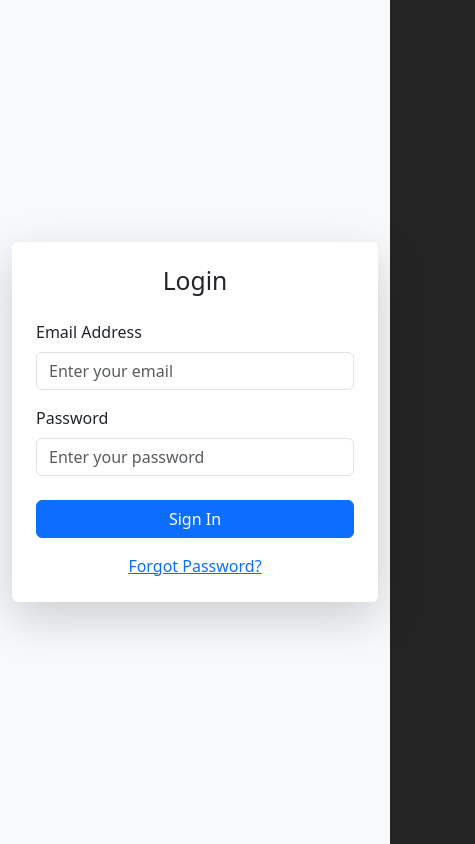
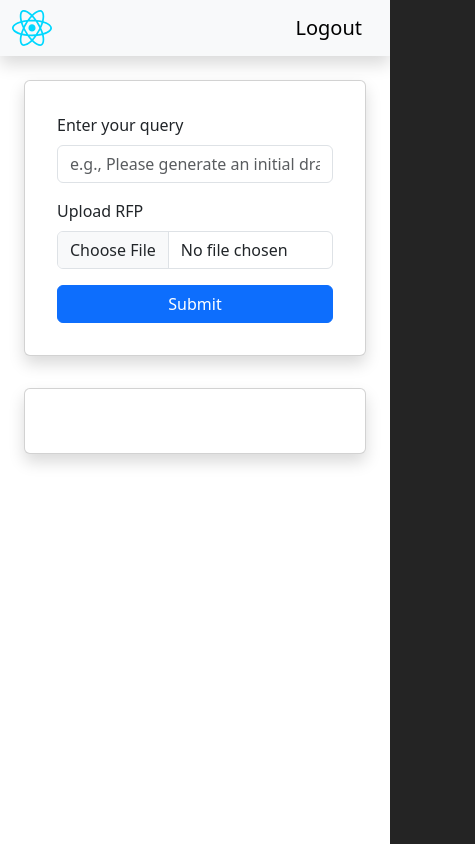
Before and after one commit to asad-amjad/bot-app, a React (Vite) app: page /#/dashboard in a window 390 px wide. Shown: the top 844 px of the page, 475 px wide, since content can reach past the window. Built offline with nearby package versions, Linux system fonts and the light colour scheme.

Commit message:
left panel and content

```diff
--- a/package.json
+++ b/package.json
@@ -13,7 +13,9 @@
     "bootstrap": "^5.3.3",
     "marked": "^14.0.0",
     "react": "^18.3.1",
-    "react-dom": "^18.3.1"
+    "react-bootstrap": "^2.10.4",
+    "react-dom": "^18.3.1",
+    "react-router-dom": "^6.26.1"
   },
   "devDependencies": {
     "@eslint/js": "^9.9.0",
--- a/src/App.css
+++ b/src/App.css
@@ -1,3 +1,4 @@
 #root {
   margin: 0 auto;
+  min-height: 100vh;
 }
--- a/src/App.jsx
+++ b/src/App.jsx
@@ -1,12 +1,18 @@
 import SignIn from "./Sign-In";
 import Dashboard from "./Dashboard";
 import "./App.css";
+import { Route, HashRouter as Router, Routes } from "react-router-dom";
 
 function App() {
   return (
     <>
-      <SignIn />
-      <Dashboard />
+
+      <Router>
+        <Routes>
+          <Route path={"/dashboard"} element={<Dashboard />} />
+          <Route path={"/"} element={<SignIn />} />
+        </Routes>
+      </Router>
     </>
   );
 }
--- a/src/Dashboard.jsx
+++ b/src/Dashboard.jsx
@@ -1,13 +1,17 @@
 import { useState } from "react";
 import { marked } from "marked";
 import { markdownContent } from "./markdownData";
+import styles from "./Dashboard.module.css";
+import TopNavbar from "./TopNavbar";
+import { Card, CardBody, Container } from "react-bootstrap";
+import LeftPanel from "./LeftPanel";
 
 const Dashboard = () => {
   const [query, setQuery] = useState("");
-  const [response, setResponse] = useState(markdownContent);
+  const [response, setResponse] = useState("");
   const [loading, setLoading] = useState(false);
 
-  const handleFileUpload = (event) => {
+  const handleFileUpload = () => {
     // const file = event.target.files[0];
     // Handle file processing and API call
   };
@@ -16,57 +20,22 @@ const Dashboard = () => {
     setLoading(true);
     // Mock API call
     setTimeout(() => {
-      setResponse(
-        `# Sample Response\n\nThis is a **Markdown** response to demonstrate the formatting.`
-      );
+      setResponse(markdownContent);
       setLoading(false);
     }, 1000);
   };
 
   return (
-    <div className="container-fluid min-vh-100 d-flex justify-content-center align-items-center bg-light p-3">
-      {/* Left Panel: User Input Section */}
-      <div className="col-md-3 p-3 bg-white shadow rounded h-100">
-        <div className="mb-3">
-          <label
-            className="form-label"
-            htmlFor="query"
-          >
-            Enter your query
-          </label>
-          <input
-            type="text"
-            id="query"
-            value={query}
-            onChange={(e) => setQuery(e.target.value)}
-            placeholder="e.g., Please generate an initial draft response to this RFP"
-            className="form-control"
+    <>
+      <TopNavbar />
+      <Container className={styles.container}>
+        <LeftPanel
+          handleQuerySubmit={handleQuerySubmit}
+          handleFileUpload={handleFileUpload}
         />
-        </div>
-        <div className="mb-3">
-          <label
-            className="form-label"
-            htmlFor="upload"
-          >
-            Upload RFP
-          </label>
-          <input
-            type="file"
-            id="upload"
-            onChange={handleFileUpload}
-            className="form-control"
-          />
-        </div>
-        <button
-          onClick={handleQuerySubmit}
-          className="btn btn-primary w-100"
-        >
-          Submit
-        </button>
-      </div>
-
         {/* Right Panel: Response Display */}
-      <div className="col-md-9 ms-3 p-3 bg-white shadow rounded h-100">
+        <Card className={`col-md-9 ${styles.rightPanel} shadow `}>
+          <CardBody>
             {loading ? (
               <div className="d-flex justify-content-center align-items-center h-100">
                 <div className="spinner-border" role="status">
@@ -76,11 +45,14 @@ const Dashboard = () => {
             ) : (
               <div
                 dangerouslySetInnerHTML={{ __html: marked(response) }}
-            className="h-100 overflow-auto"
+                className={styles.markdownContent}
               />
             )}
-      </div>
-    </div>
+            {/* </div> */}
+          </CardBody>
+        </Card>
+      </Container>
+    </>
   );
 };
 
--- /dev/null
+++ b/src/Dashboard.module.css
@@ -0,0 +1,61 @@
+.container {
+  /* min-height: 92vh; */
+  height: 100%;
+  display: flex;
+  justify-content: center;
+  align-items: center;
+  padding: 1.5rem;
+  flex-direction: row;
+}
+
+.leftPanel,
+.rightPanel {
+  padding: 1rem;
+  height: 80vh;
+}
+
+.rightPanel {
+  margin-left: 2rem;
+  overflow: hidden;
+}
+
+.markdownContent {
+  height: 40%;
+  overflow-y: auto;
+}
+
+/* Responsive Design for Tablet */
+@media (max-width: 1024px) {
+  .container {
+    flex-direction: column;
+  }
+
+  .leftPanel,
+  .rightPanel {
+    width: 100%;
+    height: auto;
+  }
+
+  .rightPanel {
+    margin-left: 0;
+    margin-top: 1rem;
+  }
+}
+
+/* Responsive Design for Mobile */
+@media (max-width: 768px) {
+  .container {
+    flex-direction: column;
+  }
+
+  .leftPanel,
+  .rightPanel {
+    width: 100%;
+    margin-bottom: 1rem;
+    height: auto;
+  }
+
+  .rightPanel {
+    margin-left: 0;
+  }
+}
--- /dev/null
+++ b/src/LeftPanel.jsx
@@ -0,0 +1,45 @@
+import { useState } from "react";
+import { Card, CardBody } from "react-bootstrap";
+
+import styles from "./Dashboard.module.css";
+
+// eslint-disable-next-line react/prop-types
+const LeftPanel = ({ handleQuerySubmit, handleFileUpload }) => {
+  const [query, setQuery] = useState("");
+
+  return (
+    <Card className={`col-md-3 ${styles.leftPanel} shadow`}>
+      <CardBody>
+        <div className="mb-3">
+          <label className="form-label" htmlFor="query">
+            Enter your query
+          </label>
+          <input
+            type="text"
+            id="query"
+            value={query}
+            onChange={(e) => setQuery(e.target.value)}
+            placeholder="e.g., Please generate an initial draft response to this RFP"
+            className="form-control"
+          />
+        </div>
+        <div className="mb-3">
+          <label className="form-label" htmlFor="upload">
+            Upload RFP
+          </label>
+          <input
+            type="file"
+            id="upload"
+            onChange={handleFileUpload}
+            className="form-control"
+          />
+        </div>
+        <button onClick={handleQuerySubmit} className="btn btn-primary w-100">
+          Submit
+        </button>
+      </CardBody>
+    </Card>
+  );
+};
+
+export default LeftPanel;
--- a/src/Sign-In.jsx
+++ b/src/Sign-In.jsx
@@ -1,10 +1,16 @@
 // import React from 'react';
 
+import { useNavigate } from "react-router-dom";
 
 const SignIn = () => {
+  const navigate = useNavigate();
+
   return (
     <div className="container-fluid min-vh-100 d-flex justify-content-center align-items-center bg-light">
-      <div className="bg-white p-4 rounded shadow-lg" style={{ maxWidth: '450px', width: '100%' }}>
+      <div
+        className="bg-white p-4 rounded shadow-lg"
+        style={{ maxWidth: "450px", width: "100%" }}
+      >
         <h2 className="text-center mb-4">Login</h2>
         <form>
           <div className="mb-3">
@@ -32,14 +38,12 @@ const SignIn = () => {
           <button
             className="btn btn-primary w-100"
             type="submit"
+            onClick={() => navigate("/dashboard")}
           >
             Sign In
           </button>
           <div className="text-center mt-3">
-            <a
-              className="text-primary"
-              href="#"
-            >
+            <a className="text-primary" href="#">
               Forgot Password?
             </a>
           </div>
--- /dev/null
+++ b/src/TopNavbar.jsx
@@ -0,0 +1,45 @@
+import Container from "react-bootstrap/Container";
+// import Nav from 'react-bootstrap/Nav';
+import Navbar from "react-bootstrap/Navbar";
+import reactLogo from "./assets/react.svg";
+// import viteLogo from "/vite.svg";
+// import NavDropdown from 'react-bootstrap/NavDropdown';
+
+const TopNavbar = () => {
+  return (
+    <Navbar expand="lg" className="bg-body-tertiary shadow">
+      <Container>
+        <div>
+          <a href="https://react.dev" target="_blank">
+            <img
+              src={reactLogo}
+              className="logo react"
+              alt="React logo"
+              width={40}
+            />
+          </a>
+        </div>
+        <Navbar.Brand href="#home">Logout</Navbar.Brand>
+        {/* <Navbar.Toggle aria-controls="basic-navbar-nav" />
+        <Navbar.Collapse id="basic-navbar-nav">
+          <Nav className="me-auto">
+            <Nav.Link href="#home">Home</Nav.Link>
+            <Nav.Link href="#link">Link</Nav.Link>
+            <NavDropdown title="Dropdown" id="basic-nav-dropdown">
+              <NavDropdown.Item href="#action/3.1">Action</NavDropdown.Item>
+              <NavDropdown.Item href="#action/3.2">
+                Another action
+              </NavDropdown.Item>
+              <NavDropdown.Item href="#action/3.3">Something</NavDropdown.Item>
+              <NavDropdown.Divider />
+              <NavDropdown.Item href="#action/3.4">
+                Separated link
+              </NavDropdown.Item>
+            </NavDropdown>
+          </Nav>
+        </Navbar.Collapse> */}
+      </Container>
+    </Navbar>
+  );
+};
+export default TopNavbar;
--- a/src/index.css
+++ b/src/index.css
@@ -11,4 +11,18 @@
   text-rendering: optimizeLegibility;
   -webkit-font-smoothing: antialiased;
   -moz-osx-font-smoothing: grayscale;
-  }
+  scroll-behavior: smooth;
+}
+
+::-webkit-scrollbar {
+  width: 12px;
+}
+
+::-webkit-scrollbar-thumb {
+  background-color: #b9b9b9;
+  border-radius: 10px;
+}
+
+::-webkit-scrollbar-track {
+  background: #f1f1f1;
+}
```
Also changed, not shown: 1 other file (tests, documents, lock files or other folders). Lines whose indentation alone changed are shown as unchanged.
